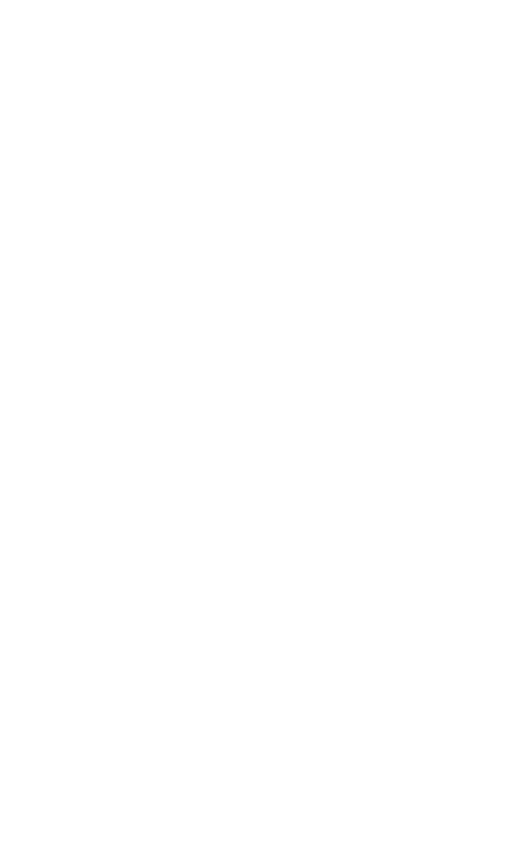
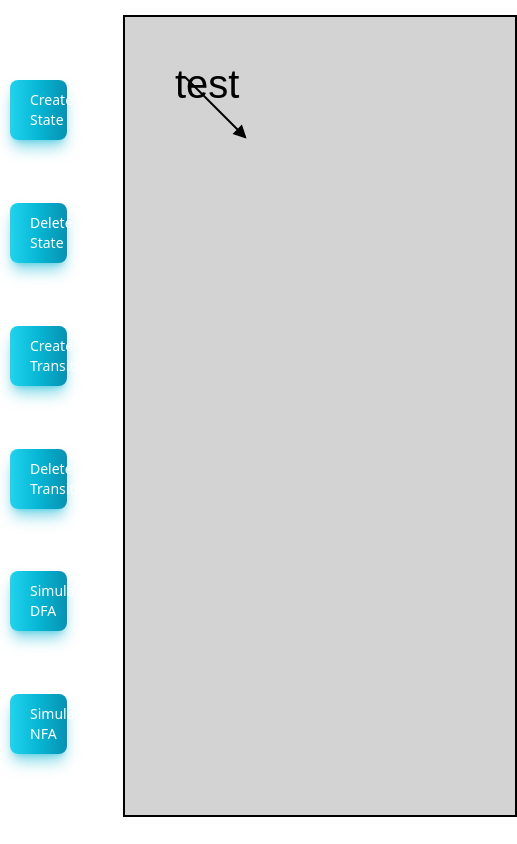
Before and after one commit to BigBirdsThigh/AutomataSim, a React (Create React App) app in the folder automata/frontend/: page / in a window 390 px wide. Shown: the whole page, 517 px wide, since content can reach past the window. Built offline with nearby package versions, Linux system fonts and the light colour scheme.

Commit message:
very rough blockout

```diff
--- a/automata/frontend/src/Automaton.js
+++ b/automata/frontend/src/Automaton.js
@@ -1,77 +1,77 @@
-import React, { useState, useEffect } from 'react';
-import { createState, deleteState, createTransition, simDFA, simNFA } from './HttpRequests'
-import Transition from './Transition';
+import React, { useState, useEffect, useRef } from 'react';
+import { createState, deleteState, createTransition, simDFA, simNFA } from './HttpRequests';
 import './tailwind.css';
-
-import { Stage, Layer, Rect, Circle, Arrow } from 'react-konva';
-
+import { Stage, Layer, Text, Arrow } from 'react-konva';
 
 const Automaton = () => {
-
-  const [effect, setEffect] = useState(false); // animation
   const [responseMessage, setResponseMessage] = useState('');
-
   const [states, setStates] = useState([]);
   const [PDAstates, setPDAStates] = useState([]);
   const [type, setType] = useState(true);
-  const[transType, setTransType] = useState(false);
   const [transitions, setTransitions] = useState([]);
   const [PDATransitions, setPDATransitions] = useState([]);
-  const[currTransition, setCurrTransition] = useState();
+  const [currTransition, setCurrTransition] = useState();
+  const [inputChar, setInputChar] = useState('');
+  const [stateTo, setStateTo] = useState('');
+  const [stateFrom, setStateFrom] = useState('');
+  const [validateString, setValidateString] = useState('');
+  const [pop, setPop] = useState('');
+  const [push, setPush] = useState('');
+  const [acceptState, setAcceptState] = useState(false);
+  const [state, selectState] = useState('');
 
-
-
-  const [inputChar, setInputChar] = useState('')
-  const[stateTo, setStateTo] = useState("");
-  const[stateFrom, setStateFrom] = useState("");
-  const[validateString, setValidateString] = useState("")
-  const[pop, setPop] = useState('')
-  const[push, setPush] = useState("")
-  const[acceptState, setAcceptState] = useState(false);
-  const[state, selectState] = useState("")
-  const[pos, setPos] = useState([])
-
+  const stageRef = useRef(null);
+  const containerRef = useRef(null);
 
   useEffect(() => {
-    // Set the initial selected state
     const initialState = type ? states[0] : PDAstates[0];
+
     selectState(initialState);
   }, [type, states, PDAstates]);
 
+  useEffect(() => {
+    const handleResize = () => {
+      if (containerRef.current && stageRef.current) {
+        const container = containerRef.current;
+        const stage = stageRef.current;
+        stage.width(container.offsetWidth);
+        stage.height(container.offsetHeight);
+        stage.batchDraw();
+      }
+    };
 
+    window.addEventListener('resize', handleResize);
+    handleResize();
 
+    return () => {
+      window.removeEventListener('resize', handleResize);
+    };
+  }, []);
 
   const changeAcceptState = () => {
-    setAcceptState(!acceptState)
-    // console.log(acceptState)
-  }
+    setAcceptState(!acceptState);
+  };
 
   const handleCreateState = async () => {
     try {
       const { response } = await createState(type, acceptState, states, PDAstates);
-
-      const name = JSON.parse(JSON.stringify(response))
-      setResponseMessage(`State Created: ${name.response}`);
-
-      console.log(name.response)
-      if(type){
-        setStates((prevStates) => [...prevStates, name.response]);
-      }else{
-        setPDAStates((prevStates) => [...prevStates, name.response]);
+      const name = response.response;
+      setResponseMessage(`State Created: ${name}`);
+      if (type) {
+        setStates((prevStates) => [...prevStates, name]);
+      } else {
+        setPDAStates((prevStates) => [...prevStates, name]);
       }
     } catch (error) {
       setResponseMessage(error.message);
     }
-  }; //1st commit
-
-
-
+  };
 
   const handleDeleteState = async () => {
     try {
       const response = await deleteState(type, state);
       setResponseMessage(`State Deleted: ${response.Message}`);
-      if(type){
+      if (type) {
         setStates((prevStates) => prevStates.filter(s => s !== state));
       } else {
         setPDAStates((prevStates) => prevStates.filter(s => s !== state));
@@ -81,53 +81,82 @@ const Automaton = () => {
     }
   };
 
-  const handleCreateTransition = async () =>{
+  const handleCreateTransition = async () => {
     try {
-      // console.log(stateTo, stateFrom)
-      const {response, transition} = await createTransition(type, stateTo, stateFrom, push, pop, inputChar);
+      const { response, transition } = await createTransition(type, stateTo, stateFrom, push, pop, inputChar);
       setResponseMessage(`Transition Created: ${response.Message}`);
       const transitionString = transition.toString();
-
-      if(type){
-        setTransitions((prevStates) => [...prevStates, transitionString])
-      }else{
-        setPDATransitions((prevStates) => [...prevStates, transitionString])
+      if (type) {
+        setTransitions((prevStates) => [...prevStates, transitionString]);
+      } else {
+        setPDATransitions((prevStates) => [...prevStates, transitionString]);
       }
-
-    } catch(error){
+    } catch (error) {
       setResponseMessage(error.message);
     }
-  }
+  };
 
   const handleDFASim = async () => {
-    try{
-      const response = await simDFA(validateString)
-      setResponseMessage(response.result);
+    try {
+      const response = await simDFA(validateString);
+      setResponseMessage(response.result.toString());
       console.log(response.path);
-    } catch(error){
-      setResponseMessage(error.message)
+    } catch (error) {
+      setResponseMessage(error.message);
     }
-  }
+  };
 
   const handleNFASim = async () => {
-    try{
-      const response = await simNFA(validateString)
-      setResponseMessage(response.result)
+    try {
+      const response = await simNFA(validateString);
+      setResponseMessage(response.result.toString());
       console.log(response.tree);
-    } catch(error){
-      setResponseMessage(error.message)
+    } catch (error) {
+      setResponseMessage(error.message);
     }
-  }
+  };
 
   const handleDeleteTransition = async () => {
-    console.log(currTransition)
-  }
-
-
-
-    return (
-     <></>
-    )
+    console.log(currTransition);
   };
 
+  return (
+    <div className="container" ref={containerRef} style={{ display: 'flex', height: '98vh', padding: '10px', paddingTop: '15px', boxSizing: 'border-box' }}>
+      <div className="controls" style={{ flex: '0 0 20%', display: 'flex', flexDirection: 'column', justifyContent: 'space-between', paddingTop: '65px'}}>
+      <button type="button" onClick={handleCreateState} class="text-white bg-gradient-to-r from-cyan-400 via-cyan-500 to-cyan-600 hover:bg-gradient-to-br focus:ring-4 focus:outline-none focus:ring-cyan-300 dark:focus:ring-cyan-800 shadow-lg shadow-cyan-500/50 dark:shadow-lg dark:shadow-cyan-800/80 font-medium rounded-lg text-sm px-5 py-2.5 text-center me-2 mb-2 w-1/2">Create State</button>
+      <button type="button" onClick={handleDeleteState} class="text-white bg-gradient-to-r from-cyan-400 via-cyan-500 to-cyan-600 hover:bg-gradient-to-br focus:ring-4 focus:outline-none focus:ring-cyan-300 dark:focus:ring-cyan-800 shadow-lg shadow-cyan-500/50 dark:shadow-lg dark:shadow-cyan-800/80 font-medium rounded-lg text-sm px-5 py-2.5 text-center me-2 mb-2 w-1/2">Delete State</button>
+      <button type="button" onClick={handleCreateTransition} class="text-white bg-gradient-to-r from-cyan-400 via-cyan-500 to-cyan-600 hover:bg-gradient-to-br focus:ring-4 focus:outline-none focus:ring-cyan-300 dark:focus:ring-cyan-800 shadow-lg shadow-cyan-500/50 dark:shadow-lg dark:shadow-cyan-800/80 font-medium rounded-lg text-sm px-5 py-2.5 text-center me-2 mb-2 w-1/2">Create Transition</button>
+      <button type="button" onClick={handleDeleteTransition} class="text-white bg-gradient-to-r from-cyan-400 via-cyan-500 to-cyan-600 hover:bg-gradient-to-br focus:ring-4 focus:outline-none focus:ring-cyan-300 dark:focus:ring-cyan-800 shadow-lg shadow-cyan-500/50 dark:shadow-lg dark:shadow-cyan-800/80 font-medium rounded-lg text-sm px-5 py-2.5 text-center me-2 mb-2 w-1/2">Delete Transition</button>
+      <button type="button" onClick={handleDFASim} class="text-white bg-gradient-to-r from-cyan-400 via-cyan-500 to-cyan-600 hover:bg-gradient-to-br focus:ring-4 focus:outline-none focus:ring-cyan-300 dark:focus:ring-cyan-800 shadow-lg shadow-cyan-500/50 dark:shadow-lg dark:shadow-cyan-800/80 font-medium rounded-lg text-sm px-5 py-2.5 text-center me-2 mb-2 w-1/2">Simulate DFA</button>
+      <button type="button" onClick={handleNFASim} class="text-white bg-gradient-to-r from-cyan-400 via-cyan-500 to-cyan-600 hover:bg-gradient-to-br focus:ring-4 focus:outline-none focus:ring-cyan-300 dark:focus:ring-cyan-800 shadow-lg shadow-cyan-500/50 dark:shadow-lg dark:shadow-cyan-800/80 font-medium rounded-lg text-sm px-5 py-2.5 text-center me-2 mb-2 w-1/2">Simulate NFA</button>
+        <p>{responseMessage}</p>
+      </div>
+      <div className="canvas-container" style={{ flexGrow: 1, border: '2px solid black', backgroundColor: 'lightgrey', position: 'relative' }}>
+        {/* ToDO: Make the canvas it's own JS element that out main page will interact with */}
+        {/* Possible hashmap states to coordinates and when we add transitions just getValue on the hashmap for our state */}
+        <Stage width={window.innerWidth} height={window.innerHeight} ref={stageRef}>
+          <Layer>
+            <Text
+              text="test"
+              x={50}
+              y={50}
+              align='center'
+              verticalAlign='middle'
+              fontSize={40}
+              fill="black"
+            />
+            <Arrow
+              points={[60, 60, 120, 120]}
+              pointerLength={10}
+              pointerWidth={10}
+              fill="black"
+              stroke="black"
+            />
+          </Layer>
+        </Stage>
+      </div>
+    </div>
+  );
+};
+
 export default Automaton;
--- a/automata/frontend/src/auto.css
+++ b/automata/frontend/src/auto.css
@@ -1,7 +1,45 @@
-button {
-    position: absolute;
-    display: block;
-    z-index: 99;
-    left: 50%;
-    top: 50%;
+
+
+.container {
+    display: flex;
+    justify-content: space-around;
+    height: 100vh;
+    padding: 20px;
+    box-sizing: border-box;
+
+  }
+
+  .controls {
+    flex: 0 0 20%; /* Adjust the size of the control panel */
+    display: flex;
+    flex-direction: column;
+    justify-content: space-between;
+  }
+
+  .canvas-container {
+    flex-grow: 1;
+    border: 2px solid black;
+    background-color: lightgrey;
+    position: relative;
+  }
+
+  /* button {
+    margin: 10px 0;
+  } */
+
+  @media (max-width: 768px) {
+    .container {
+      flex-direction: column;
     }
+
+    .controls {
+      flex: 0 0 auto;
+      width: 100%;
+    }
+
+    .canvas-container {
+      flex-grow: 1;
+      width: 100%;
+      height: 70vh; /* Adjust height for smaller screens */
+    }
+  }
--- a/automata/frontend/src/index.js
+++ b/automata/frontend/src/index.js
@@ -6,9 +6,9 @@ import reportWebVitals from './reportWebVitals';
 
 const root = ReactDOM.createRoot(document.getElementById('root'));
 root.render(
-  <React.StrictMode>
+
     <App />
-  </React.StrictMode>
+
 );
 
 // If you want to start measuring performance in your app, pass a function
```
